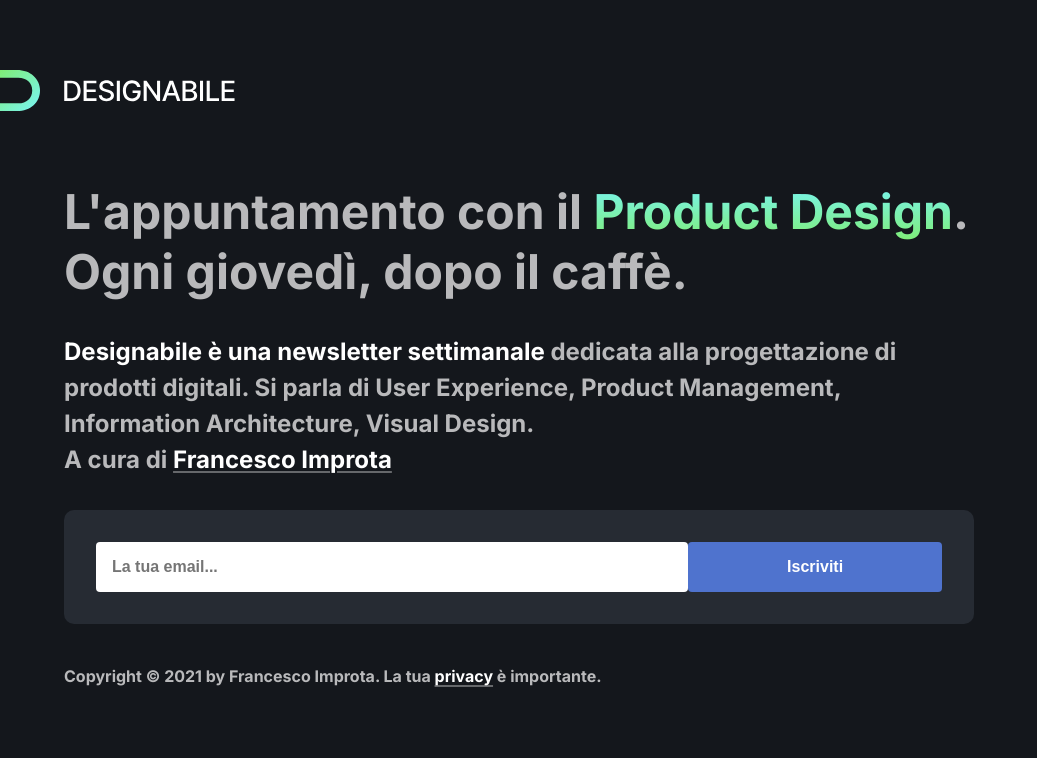
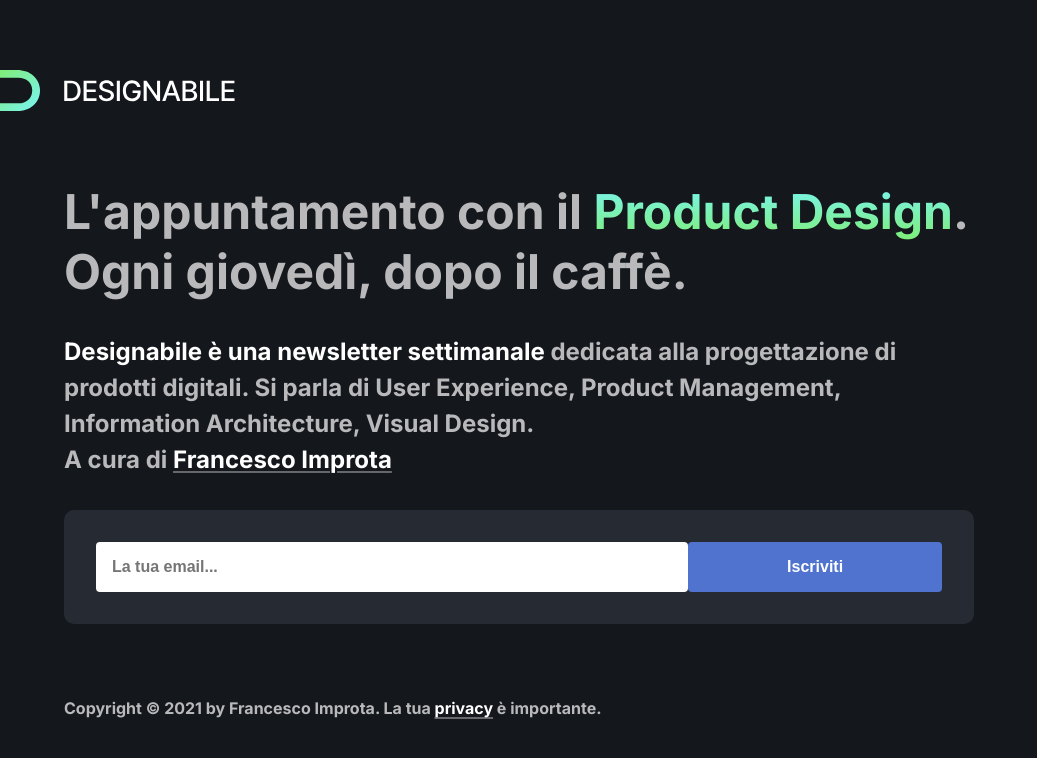
Before and after one commit to zetareticoli/designabile, a Jekyll site: the page built from index.html, in a window 1280 px wide. Shown: the top 758 px of the page, without its empty margins (0-1037 px from the left). Built offline with Jekyll 4.4.1, drawn with Linux system fonts in a browser that asks for light colours; the list of posts is cut into pages by our own code.

Commit message:
Minor fixes

```diff
--- a/css/style.css
+++ b/css/style.css
@@ -122,6 +122,10 @@ header {
   padding: 5rem 0;
 }
 
+footer {
+  padding: 2rem 0;
+}
+
 .embeddable-buttondown-form {
   padding: 1rem;
   border-radius: 10px;
@@ -149,6 +153,7 @@ input[type="submit"] {
   color: rgb(var(--white));
   max-width: 30%;
   transition: background-color .2s ease;
+  -webkit-appearance: none;
 }
 
 input[type="submit"]:hover {
```
